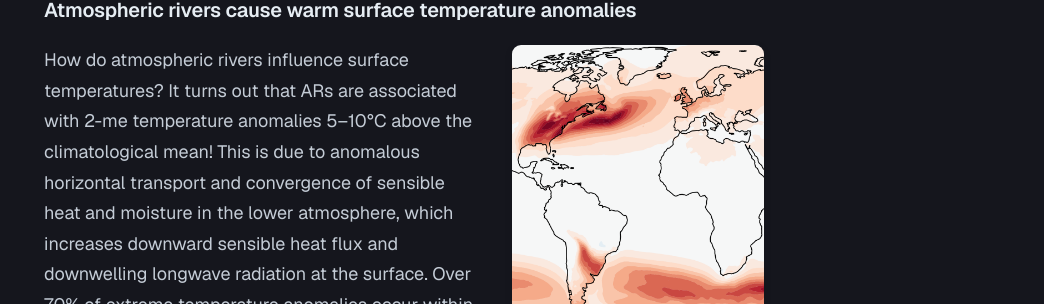
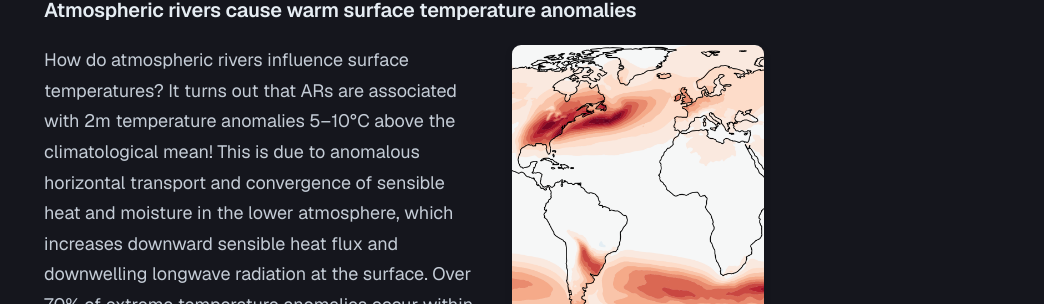
Before and after one commit to serenarscholz/serenarscholz.github.io, a Jekyll site: the page built from research.md, in a window 1280 px wide. Shown: the part 244-548 px from the top of the page, without its empty margins (236-1280 px from the left). Built offline with Jekyll 4.4.1, drawn with Linux system fonts in a browser that asks for light colours; some of the changed text lies outside the part shown.

Commit message:
Update research.md

```diff
--- a/research.md
+++ b/research.md
@@ -10,7 +10,7 @@ permalink: /research/
      alt="Net effect of 2m temperature anomalies associated with atmospheric rivers"
      style="float: right; width: 35%; margin: 0 0 1em 1.5em;">
 
-How do atmospheric rivers influence surface temperatures? It turns out that ARs are associated with 2-me temperature anomalies 5–10°C above the climatological mean! This is due to anomalous horizontal transport and convergence of sensible heat and moisture in the lower atmosphere, which increases downward sensible heat flux and downwelling longwave radiation at the surface. Over 70% of extreme temperature anomalies occur within ARs in large portions of the midlatitudes, and ARs are associated with moist heatwaves in many regions worldwide.
+How do atmospheric rivers influence surface temperatures? It turns out that ARs are associated with 2m temperature anomalies 5–10°C above the climatological mean! This is due to anomalous horizontal transport and convergence of sensible heat and moisture in the lower atmosphere, which increases downward sensible heat flux and downwelling longwave radiation at the surface. Over 70% of extreme temperature anomalies occur within ARs in large portions of the midlatitudes, and ARs are associated with moist heatwaves in many regions worldwide.
 <div style="clear: both;"></div>
 
 Scholz, S.R. and J.M. Lora (2024). [Atmospheric rivers cause warm winters and extreme heat events](https://doi.org/10.1038/s41586-024-08238-7). Nature v. 636, p. 640–646.\
```
